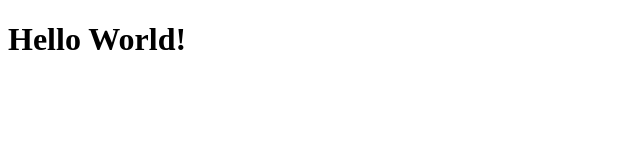
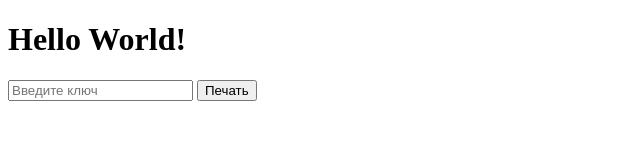
Before and after one commit to drkohas/drkohas, a plain HTML site: page index.html in a window 1280 px wide. Shown: the whole page, without its empty margins (0-640 px from the left). Drawn offline with Linux system fonts and the light colour scheme.

Commit message:
Update index.html

```diff
--- a/index.html
+++ b/index.html
@@ -1,9 +1,16 @@
 <!DOCTYPE HTML>
 <html>
-<head>
-  <meta charset="utf-8">
-</head>
-<body>
-<h1>Hello World!</h1>
+
+  <head>
+    <meta charset="utf-8"></head>
+  <body>
+
+    <h1>Hello World!</h1>
+
+    <form name="search">
+      <input type="text" name="key" placeholder="Введите ключ"></input>
+      <input type="button" name="print" value="Печать" />
+    </form>
+
 </body>
 </html>
```
